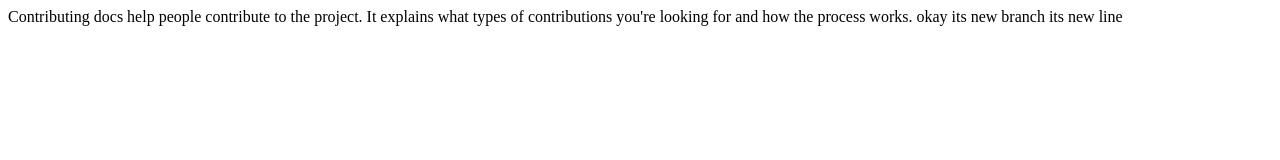
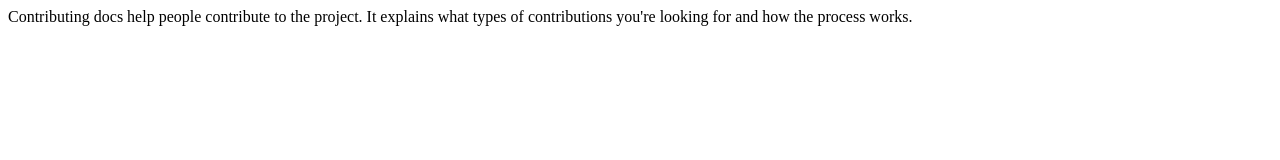
Before and after one commit to ahmad7767/test-4, a plain HTML site: page index.html in a window 1280 px wide. Drawn offline with Linux system fonts and the light colour scheme.

Commit message:
delete lines

```diff
--- a/index.html
+++ b/index.html
@@ -8,8 +8,5 @@
 <body>
     Contributing docs help people contribute to the project.
     It explains what types of contributions you're looking for and how the process works.
-    okay
-    its new branch
-    its new line
 </body>
 </html>
```
